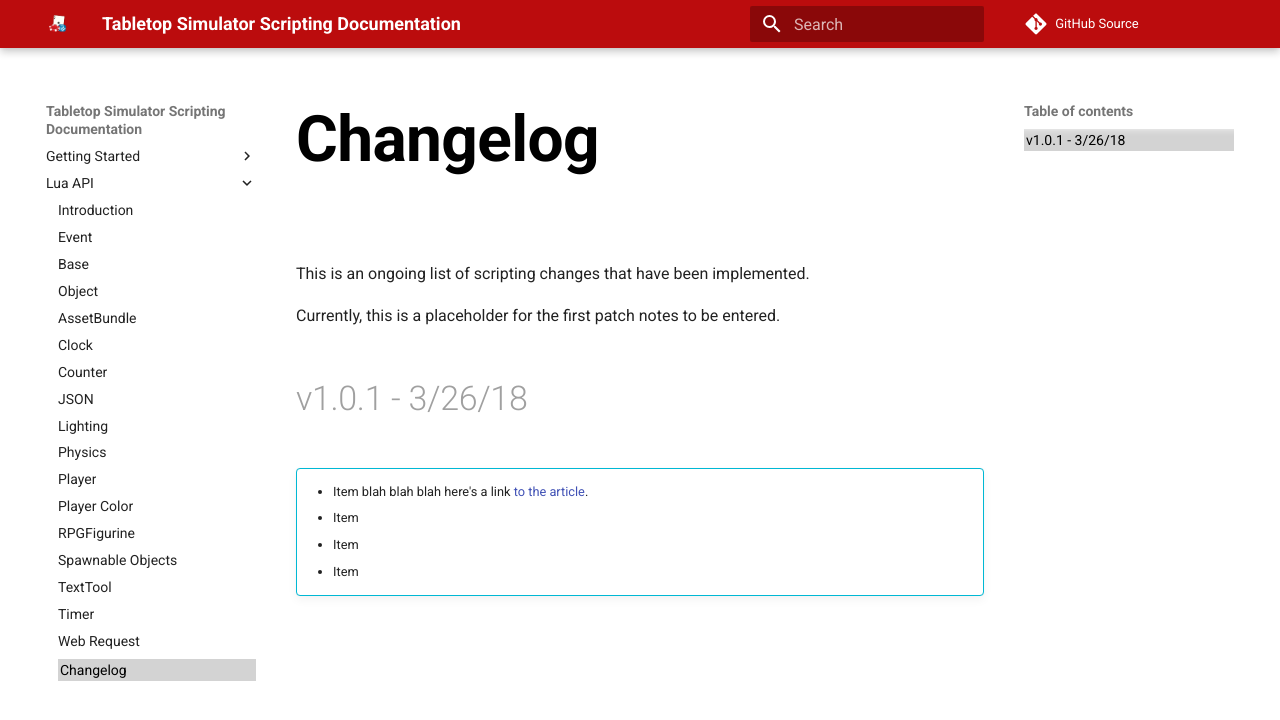
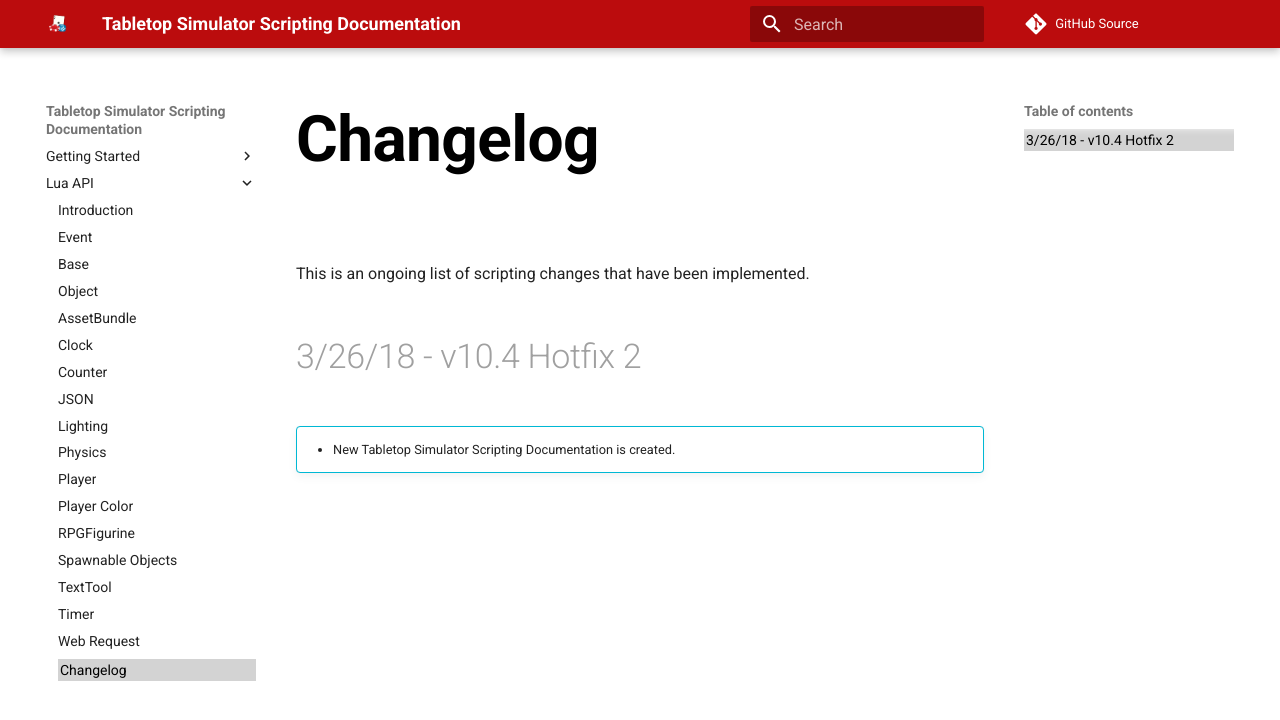
Before and after one commit to Berserk-Games/Tabletop-Simulator-API, an MkDocs documentation site: the page built from docs/changelog.md, in a window 1280 px wide. Shown: the top 720 px of the page. Built offline with MkDocs 1.6.1 and Material for MkDocs 9.7.7, drawn with Linux system fonts in a browser that asks for light colours; comment, search, counter and statistics services are not loaded; old or Windows-style settings are respelled for this version of MkDocs.

Commit message:
Initial Changelog entry

```diff
--- a/docs/changelog.md
+++ b/docs/changelog.md
@@ -1,11 +1,6 @@
 This is an ongoing list of scripting changes that have been implemented.
 
-Currently, this is a placeholder for the first patch notes to be entered.
-
-######v1.0.1 - 3/26/18
+######3/26/18 - v10.4 Hotfix 2
 
 !!!info ""
-    * Item blah blah blah here's a link [to the article](not functional).
-    * Item
-    * Item
-    * Item
+    * New Tabletop Simulator Scripting Documentation is created.
```
